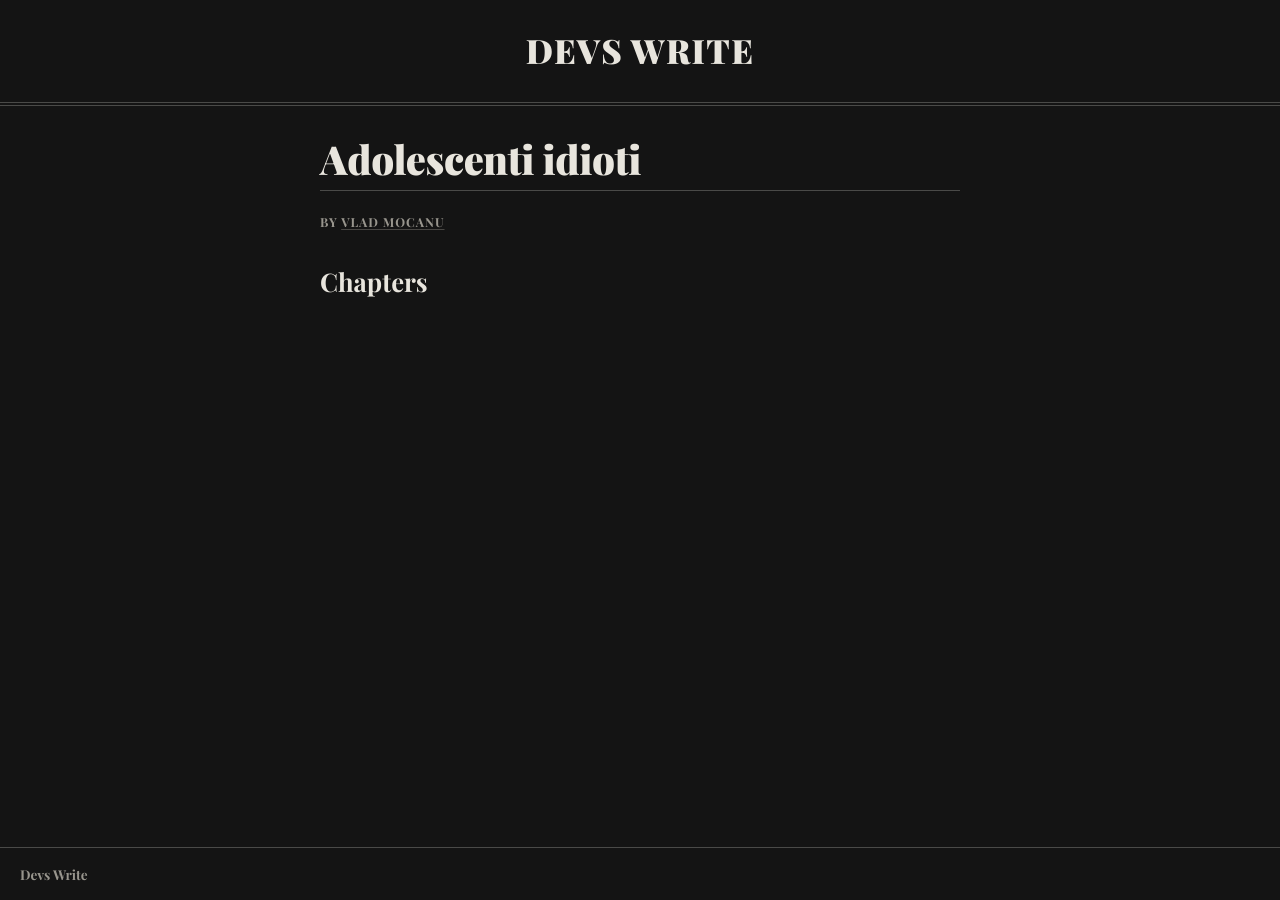
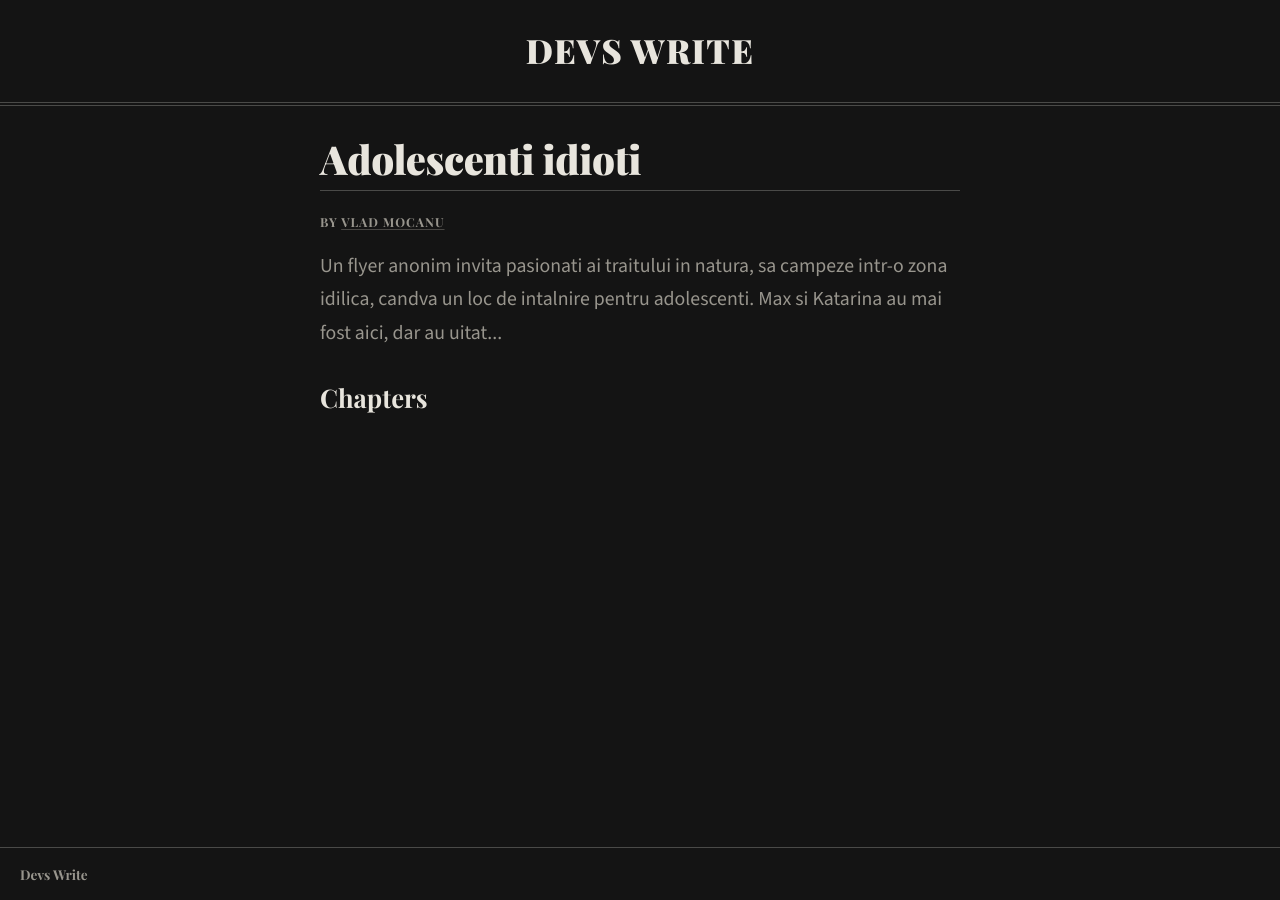
Before and after one commit to code4ants/devs-write, a Jekyll site: the page built from _stories/vlad/adolescenti-idioti/index.md, in a window 1280 px wide. Built offline with Jekyll 4.4.1, drawn with Linux system fonts in a browser that asks for light colours.

Commit message:
Added summary to <Adolescenti idioti>

```diff
--- a/_stories/vlad/adolescenti-idioti/index.md
+++ b/_stories/vlad/adolescenti-idioti/index.md
@@ -1,5 +1,5 @@
 ---
 title: Adolescenti idioti
 theme: newspaper
-summary:
+summary: Un flyer anonim invita pasionati ai traitului in natura, sa campeze intr-o zona idilica, candva un loc de intalnire pentru adolescenti. Max si Katarina au mai fost aici, dar au uitat...
 ---
```
